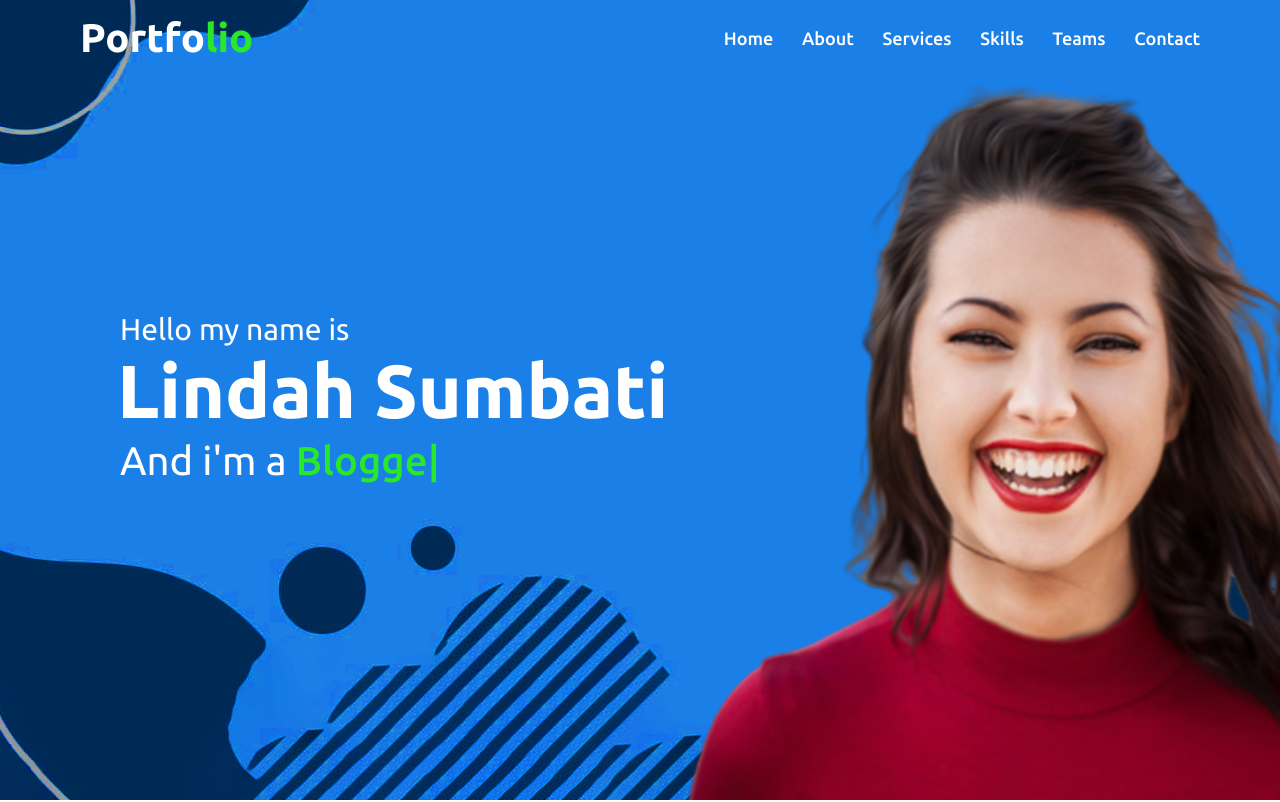
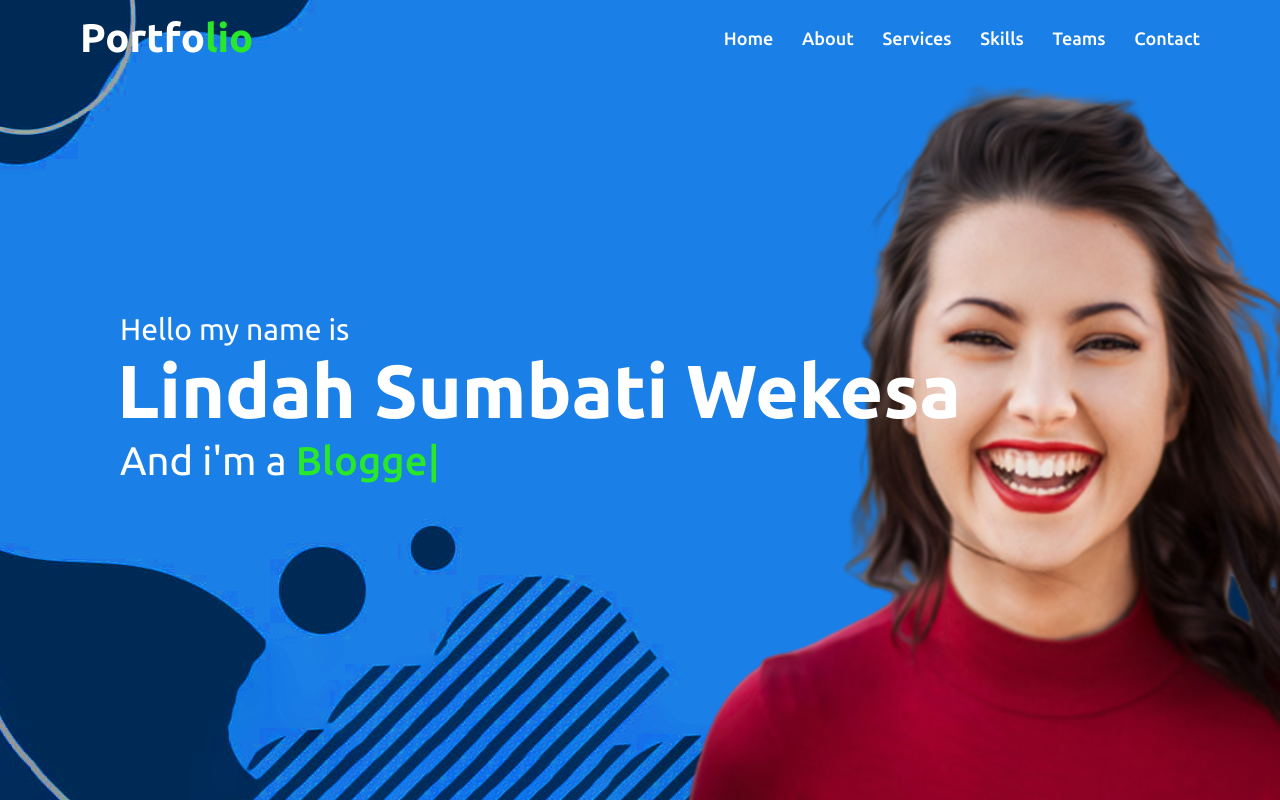
Before and after one commit to bulding-portfolio/portfolio, a plain HTML site: page index.html in a window 1280 px wide. Shown: the top 802 px of the page. Drawn offline with nearby package versions, Linux system fonts and the light colour scheme.

Commit message:
My first commit

```diff
--- a/index.html
+++ b/index.html
@@ -35,7 +35,7 @@
         <div class="max-width">
             <div class="home-content">
                 <div class="text-1">Hello my name is </div>
-                <div class="text-2">Lindah Sumbati</div>
+                <div class="text-2">Lindah Sumbati Wekesa</div>
                 <div class="text-3">And i'm a <span class="typing"></span> </div>
             </div>
         </div>
```
